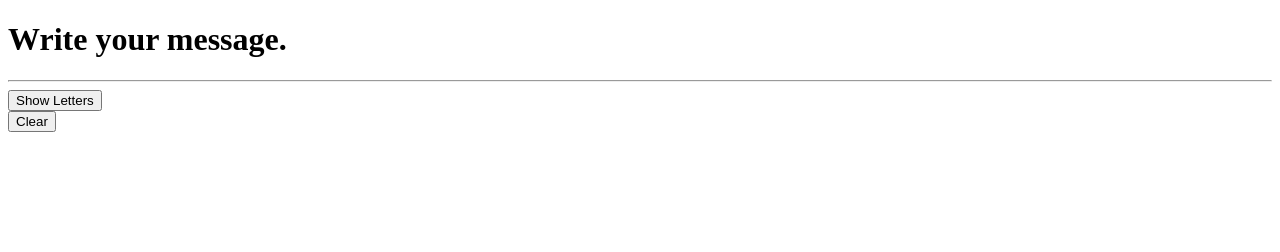
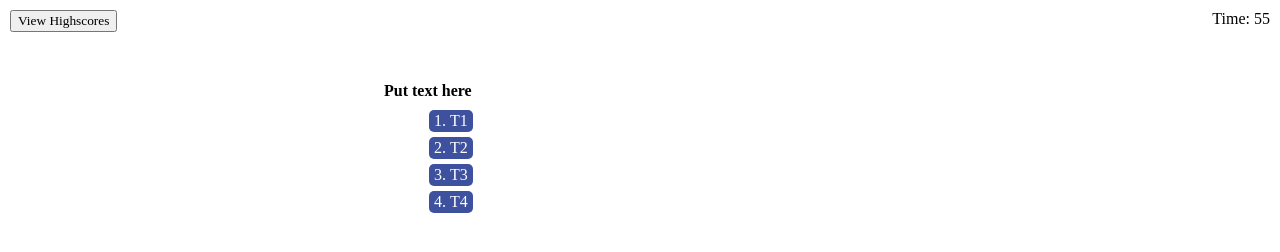
Before and after one commit to Solomon-Coding/challenge4-codeQuiz, a plain HTML site: page index.html in a window 1280 px wide. Drawn offline with nearby package versions, Linux system fonts and the light colour scheme.

Commit message:
Added the general webpage layout to the html script, added some of the styling to the css script and added the timer and some empty variables to the js script.

```diff
--- a/assets/css/styles.css
+++ b/assets/css/styles.css
@@ -0,0 +1,48 @@
+/* GLOBAL */
+* {
+    margin: 0%;
+    box-sizing: border-box;
+    font-family: 'Times New Roman', Times, serif;
+}
+
+:root {
+  --color1: white;
+  --color2: #3d519e;
+}
+
+/* HEADER */
+header {
+    display: flex;
+    justify-content: space-between;
+    padding: 10px;
+    background-color: var(--color1);
+    margin-bottom: 40px;
+}
+
+/* MAIN */
+
+main {
+    display: flex;
+}
+
+.btn {
+    border-radius: 5px;
+    background-color: var(--color2);
+    padding: 2px 5px;
+    list-style-position: inside;
+    color: var(--color1);
+    margin: 5px;
+}
+
+.btn:hover {
+    filter: opacity(80%);
+    cursor: pointer;
+}
+
+main p {
+    font-weight: bolder;
+    margin-bottom: 10px;
+}
+.align {
+    margin-left: 30%;
+}
--- a/assets/js/script.js
+++ b/assets/js/script.js
@@ -0,0 +1,40 @@
+var initialText="Coding Quiz Challenge";
+
+var questionPrompts=["Commonly used data types DO NOT include:","Arrays in JavaScript can be used to store: ____."];
+var answers=["",""];
+var answerKey=[,];
+
+// Selects element by class
+var timeEl = document.querySelector(".time");
+
+// Selects element by id
+var mainEl = document.getElementById("main");
+
+var secondsLeft = 60;
+
+function setTime() {
+  // Sets interval in variable
+  var timerInterval = setInterval(function() {
+    secondsLeft--;
+    timeEl.textContent = "Time: " + secondsLeft;
+
+    if(secondsLeft === 0) {
+      // Stops execution of action at set interval
+      timeEl.textContent = " ";
+
+    //   sendMessage();
+    }
+
+  }, 1000);
+}
+
+// Function to create and append colorsplosion image
+function sendMessage() {
+  timeEl.textContent = " ";
+  var imgEl = document.createElement("img");
+  imgEl.setAttribute("src", "images/image_1.jpg");
+  mainEl.appendChild(imgEl);
+
+}
+
+setTime();
--- a/index.html
+++ b/index.html
@@ -3,27 +3,33 @@
 
 <head>
   <meta charset="UTF-8">
-  <title>Message Board</title>
+  <title>Code Quiz</title>
   <link rel="stylesheet" type="text/css" href="./assets/css/styles.css">
 </head>
 
-<body class="bg-dark text-light">
-  <main>
-    <h1>Write your message.</h1>
-    <hr/>
-    <!-- Message board -->
-    <div id="display" class="my-5 bg-light text-dark p-5"></div>
-    <!-- Show Letters button -->
-    <button class="btn btn-lg" id="show-letters-btn">Show Letters</button>
-    <!-- Alphabet letter buttons -->
-    <div id="buttons" class="my-5"></div>
-    <!-- Clear button -->
-    <button id="clear" class="btn btn-block d-block btn-danger">Clear</button>
-  </main>
+<body>
+  <header >
+    <div class="scores">
+      <button>View Highscores</button>
+    </div>
+    <div class="time">
+    </div>
+  </header>
 
-  <!-- Added link to the jQuery library -->
-  <script src="https://code.jquery.com/jquery-3.5.1.min.js"></script>
-  <script type="text/javascript" src="./assets/js/script.js"></script>
+    <main>
+      <div class="align">
+        <p>
+          Put text here
+        </p>
+        <ol>
+          <li class="btn">T1</li>
+          <li class="btn">T2</li>
+          <li class="btn">T3</li>
+          <li class="btn">T4</li>
+        </ol>
+      </div>
+    </main>
+  <script src="./assets/js/script.js"></script>
 </body>
 
 </html>
```
